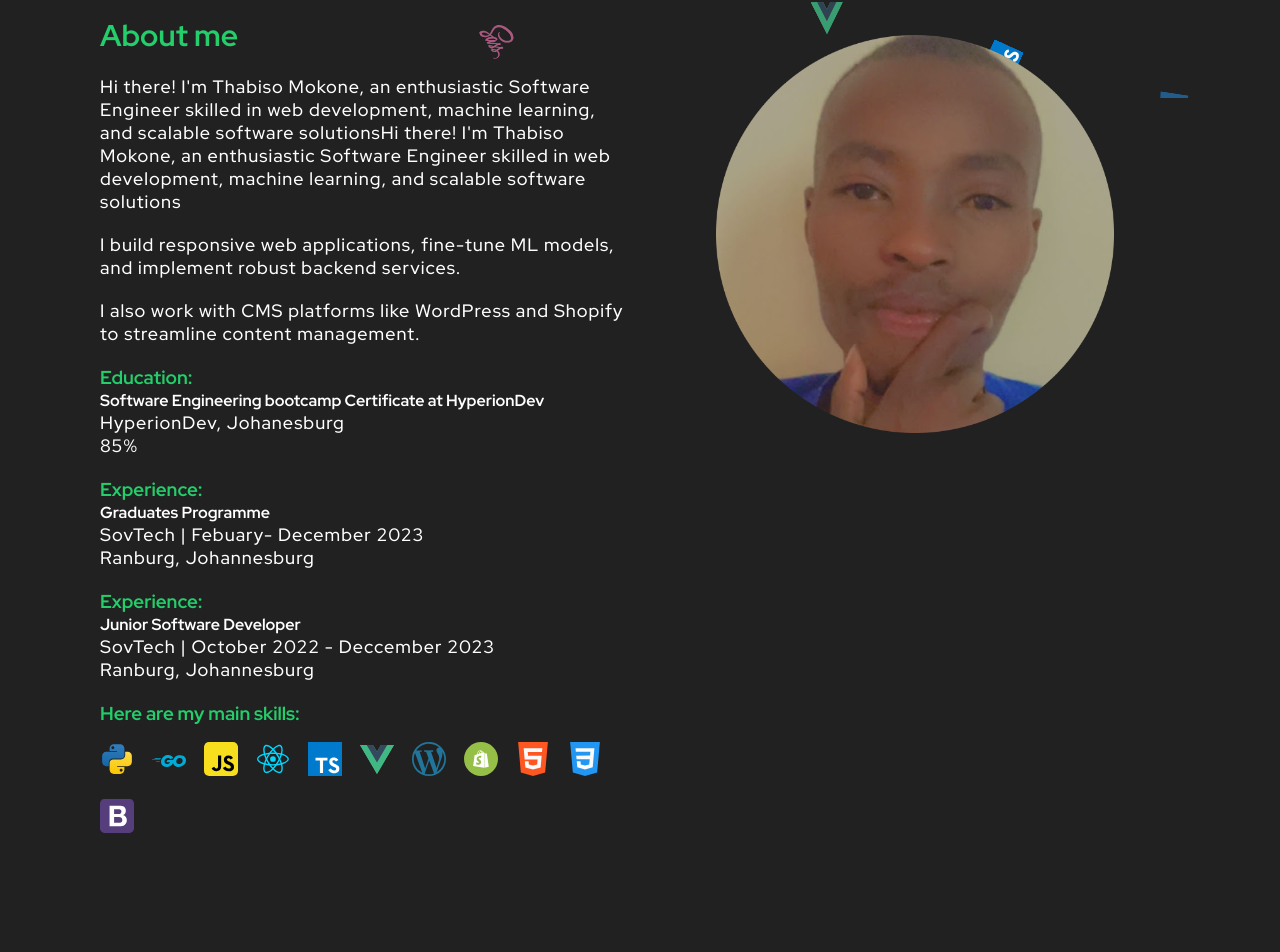
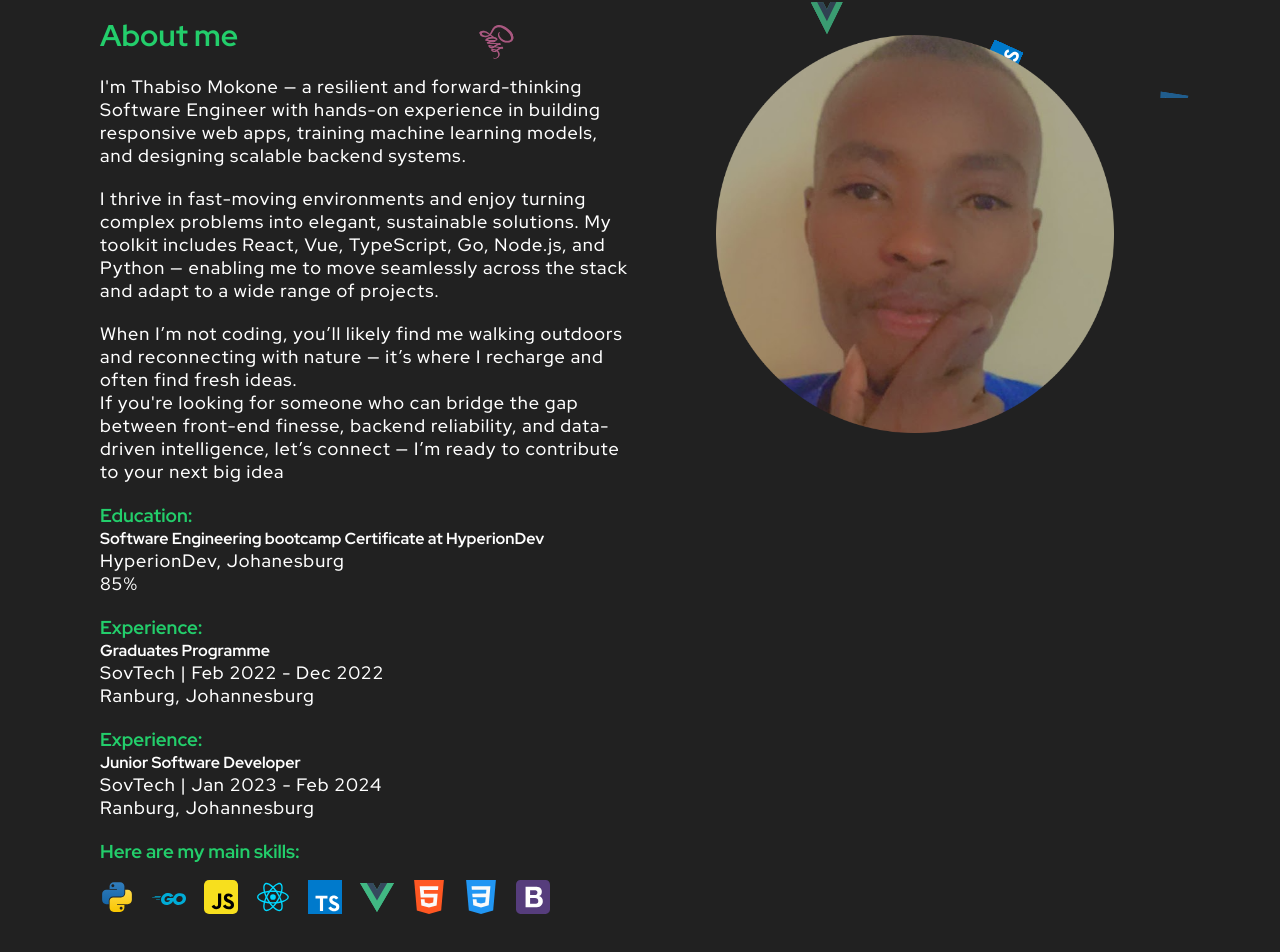
Before and after one commit to mokone-september/Portfolio-v2, a React (Create React App) app: page / in a window 1280 px wide. Shown: the part 702-1654 px from the top of the page. Built offline with nearby package versions, Linux system fonts and the light colour scheme.

Commit message:
Refactor About component: Update personal description and experience details

```diff
--- a/src/components/About/About.tsx
+++ b/src/components/About/About.tsx
@@ -24,17 +24,22 @@ export function About() {
         </ScrollAnimation>
         <ScrollAnimation animateIn="fadeInLeft" delay={0.1 * 1000}>
           <p>
-          Hi there! I'm Thabiso Mokone, an enthusiastic Software Engineer skilled in web development, machine learning, and scalable software solutionsHi there! I'm Thabiso Mokone, an enthusiastic Software Engineer skilled in web development, machine learning, and scalable software solutions
+          I'm Thabiso Mokone — a resilient and forward-thinking Software Engineer with hands-on experience in building responsive web apps, training machine learning models, and designing scalable backend systems.
           </p>
         </ScrollAnimation>
         <ScrollAnimation animateIn="fadeInLeft" delay={0.2 * 1000} style={{ marginTop: "2rem", marginBottom: "2rem" }}>
           <p>
-            I build responsive web applications, fine-tune ML models, and implement robust backend services.
+            I thrive in fast-moving environments and enjoy turning complex problems into elegant, sustainable solutions. My toolkit includes React, Vue, TypeScript, Go, Node.js, and Python — enabling me to move seamlessly across the stack and adapt to a wide range of projects.
           </p>
         </ScrollAnimation>
         <ScrollAnimation animateIn="fadeInLeft" delay={0.3 * 1000}>
           <p>
-            I also work with CMS platforms like WordPress and Shopify to streamline content management.
+            When I’m not coding, you’ll likely find me walking outdoors and reconnecting with nature — it’s where I recharge and often find fresh ideas.
+          </p>
+        </ScrollAnimation>
+        <ScrollAnimation animateIn="fadeInLeft" delay={0.4 * 1000}>
+          <p>
+            If you're looking for someone who can bridge the gap between front-end finesse, backend reliability, and data-driven intelligence, let’s connect — I’m ready to contribute to your next big idea
           </p>
         </ScrollAnimation>
         <ScrollAnimation animateIn="fadeInLeft" delay={400}>
@@ -48,10 +53,10 @@ export function About() {
         <ScrollAnimation animateIn="fadeInLeft" delay={550}>
           <div className="experience">
              <h3>Experience:</h3><h4> Graduates Programme </h4>
-            <p> SovTech | Febuary- December 2023 </p>
+            <p> SovTech | Feb 2022 - Dec 2022 </p>
             <p>Ranburg, Johannesburg</p>
             <h3>Experience:</h3><h4> Junior Software Developer </h4>
-            <p> SovTech | October 2022 - Deccember 2023</p>
+            <p> SovTech | Jan 2023 - Feb 2024 </p>
             <p>Ranburg, Johannesburg</p>
           </div>
 
@@ -91,7 +96,7 @@ export function About() {
               <img src={vueIcon} alt="Vue" />
             </ScrollAnimation>
           </div>
-          <div className="hability">
+          {/* <div className="hability">
             <ScrollAnimation animateIn="fadeInUp" delay={0.16 * 1000}>
               <img src={wordpress} alt="Wordpress" />
             </ScrollAnimation>
@@ -100,7 +105,7 @@ export function About() {
             <ScrollAnimation animateIn="fadeInUp" delay={0.17 * 1000}>
               <img src={shopify} alt="shopify" />
             </ScrollAnimation>
-          </div>
+          </div> */}
           <div className="hability">
             <ScrollAnimation animateIn="fadeInUp" delay={0.18 * 1000}>
               <img src={htmlIcon} alt="Html" />
```
